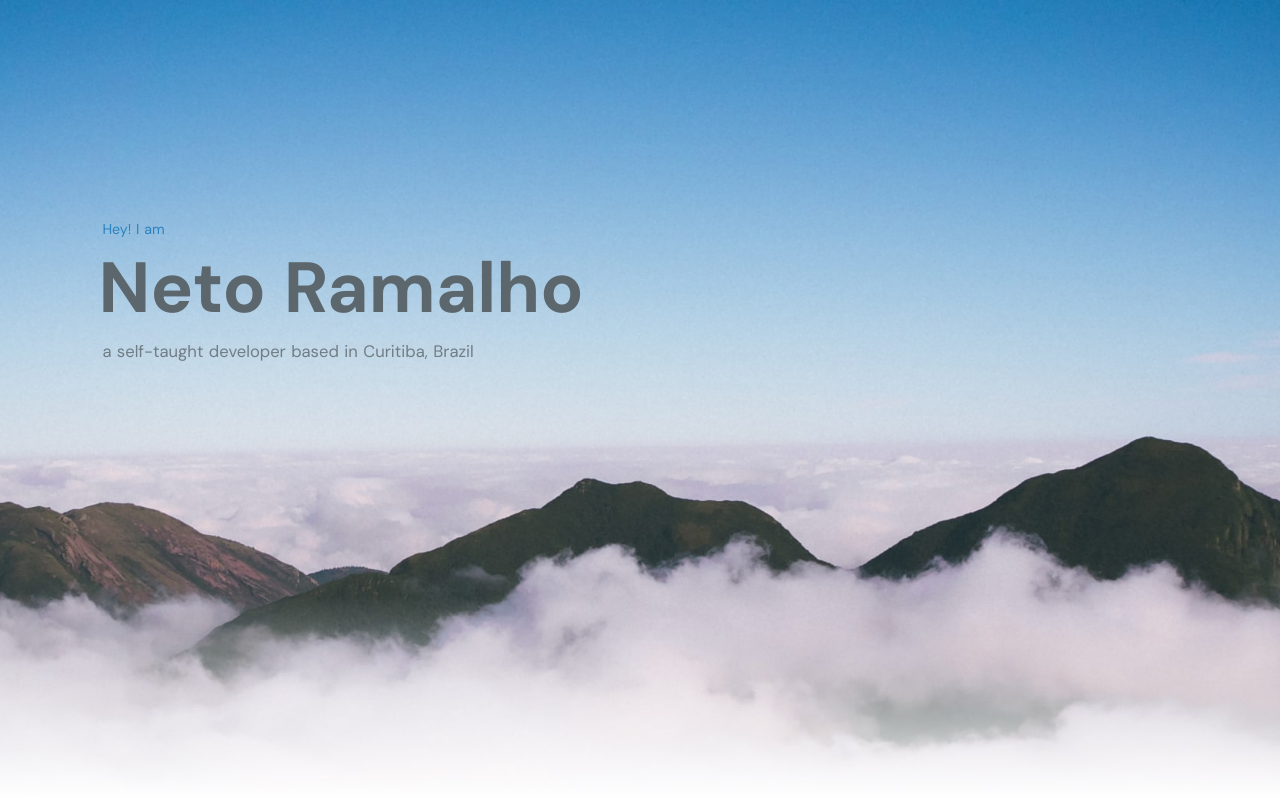
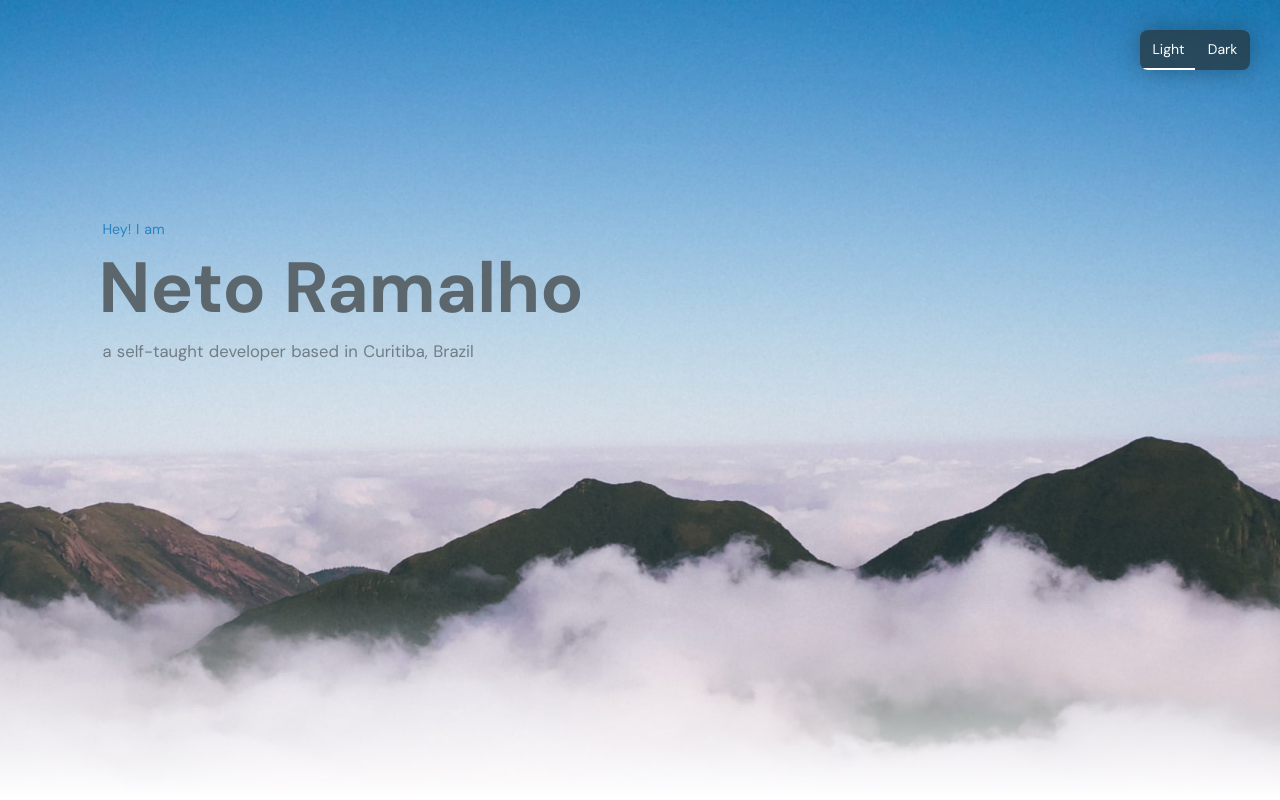
Before and after one commit to netoramalho/portfolio, a Nuxt app: page / in a window 1280 px wide. Shown: the top 800 px of the page. Built offline with nearby package versions, Linux system fonts and the light colour scheme.

Commit message:
Adding ThemeSwitcher allowing the user to override the OS prefers-color-scheme

```diff
--- a/assets/css/main.scss
+++ b/assets/css/main.scss
@@ -4,12 +4,17 @@
   --primary: 78, 139, 254;
   --secondary: 99, 83, 165;
 
-  @media (prefers-color-scheme: light) {
-      --background: white;
-      --text: 92, 102, 109;
-      --primary: 43, 131, 191;
-      --secondary: 205, 218, 227;
-  }
+  --cover-image: url('~@/assets/cover.jpg');
+  --cover-margin: 0;
+}
+
+[data-theme="light"] {
+  --background: white;
+  --text: 92, 102, 109;
+  --primary: 43, 131, 191;
+  --secondary: 205, 218, 227;
+  --cover-image: url('~@/assets/cover-light.jpg');
+  --cover-margin: 15vw;
 }
 
 html {
@@ -21,9 +26,12 @@ html {
   -moz-osx-font-smoothing: grayscale;
   -webkit-font-smoothing: antialiased;
   box-sizing: border-box;
-  background: var(--background);
   overflow-x: hidden;
-  transition: background 1s ease-in-out;
+}
+
+body {
+  background-color: var(--background);
+  transition: background-color 1s ease-in-out;
 }
 
 *,
--- a/components/Cover.vue
+++ b/components/Cover.vue
@@ -24,17 +24,15 @@ header {
   display: flex;
   align-items: center;
 
-  background-image: url('~@/assets/cover.jpg');
   background-color: var(--background);
+  background-image: var(--cover-image);
   background-repeat: no-repeat;
   background-position: bottom center;
   background-size: cover;
 
-  @media (prefers-color-scheme: light) {
-    background-image: url('~@/assets/cover-light.jpg');
-    .content {
-      margin-bottom: 15vw;
-    }
+  .content {
+    transition: margin-bottom 0.8s ease-in-out;
+    margin-bottom: var(--cover-margin);
   }
 
   @media screen and (max-width: 600px){
--- /dev/null
+++ b/components/ThemeSwitcher.vue
@@ -0,0 +1,70 @@
+<template>
+  <div class="switch">
+    <div :class="{'active': theme == 'light'}" @click="theme = 'light'">
+      Light
+    </div>
+    <div :class="{'active': theme == 'dark'}" @click="theme = 'dark'">
+      Dark
+    </div>
+  </div>
+</template>
+
+<style lang="scss" scoped>
+.switch {
+  position: fixed;
+  right: 30px;
+  top: 30px;
+  border-radius: 8px;
+  z-index: 3000;
+  display: flex;
+  text-align: center;
+  overflow: hidden;
+  box-shadow: 0px 0 25px rgba(0, 0, 0, 0.3);
+  backdrop-filter: blur(10px);
+  background: rgba(37, 48, 50, 0.7);
+
+  div {
+    width: 50%;
+    padding: 10px 12px;
+    cursor: pointer;
+    font-size: 14px;
+    transition: all 1s ease-in-out;
+    border-bottom: 2px solid transparent;
+    color: white;
+
+    &:hover {
+      background-color: rgba(255,255,255,0.1);
+    }
+
+    &.active {
+      border-bottom: 2px solid white;
+    }
+  }
+}
+</style>
+
+<script>
+export default {
+  data () {
+    return {
+      theme: ''
+    }
+  },
+  watch: {
+    theme () {
+      this.applyTheme()
+    }
+  },
+  mounted () {
+    window.onNuxtReady(() => {
+      this.theme = this.getSystemPreferedTheme()
+    })
+  },
+  methods: {
+    getSystemPreferedTheme: () => window.matchMedia && window.matchMedia('(prefers-color-scheme: light)').matches ? 'light' : 'dark',
+    applyTheme () {
+      document.documentElement.setAttribute('data-theme', this.theme)
+    }
+  }
+}
+</script>
--- a/pages/index.vue
+++ b/pages/index.vue
@@ -1,5 +1,6 @@
 <template>
   <div>
+    <ThemeSwitcher />
     <Cover />
     <Projects />
     <Contact />
```
